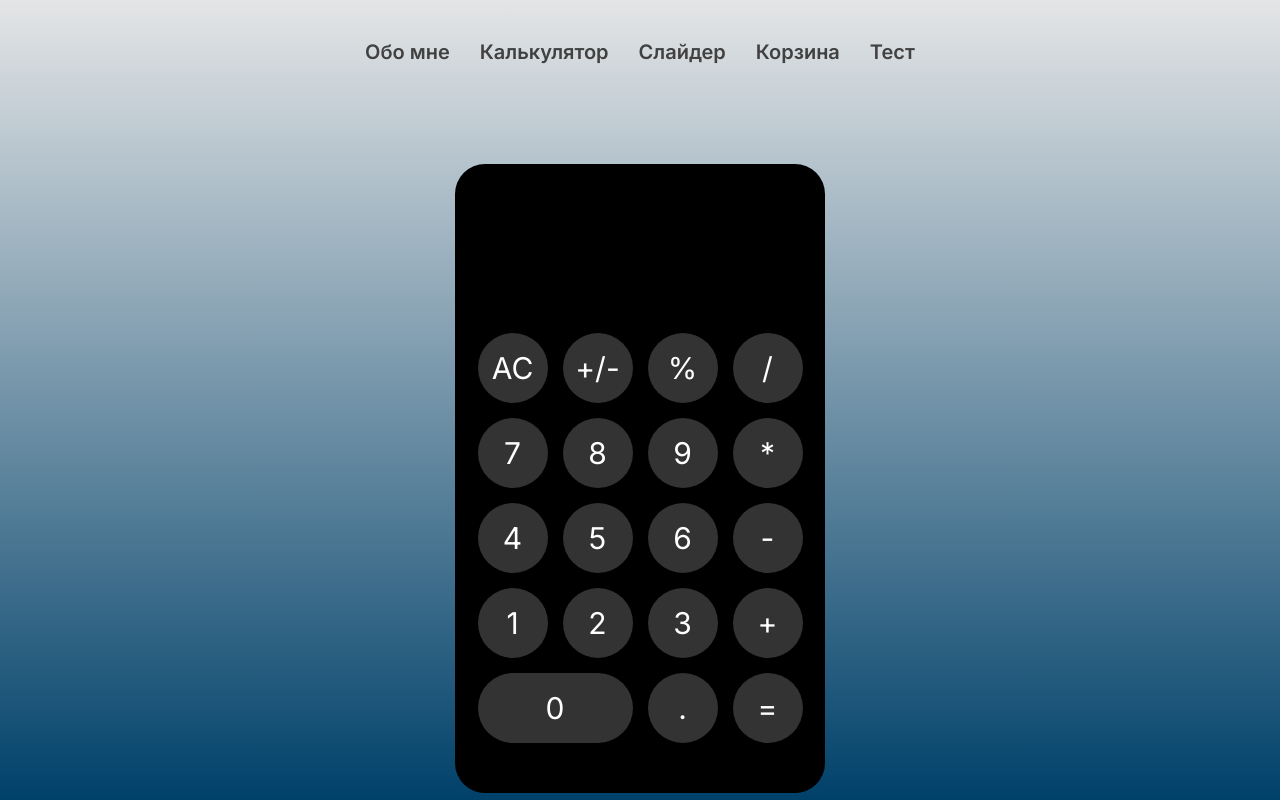
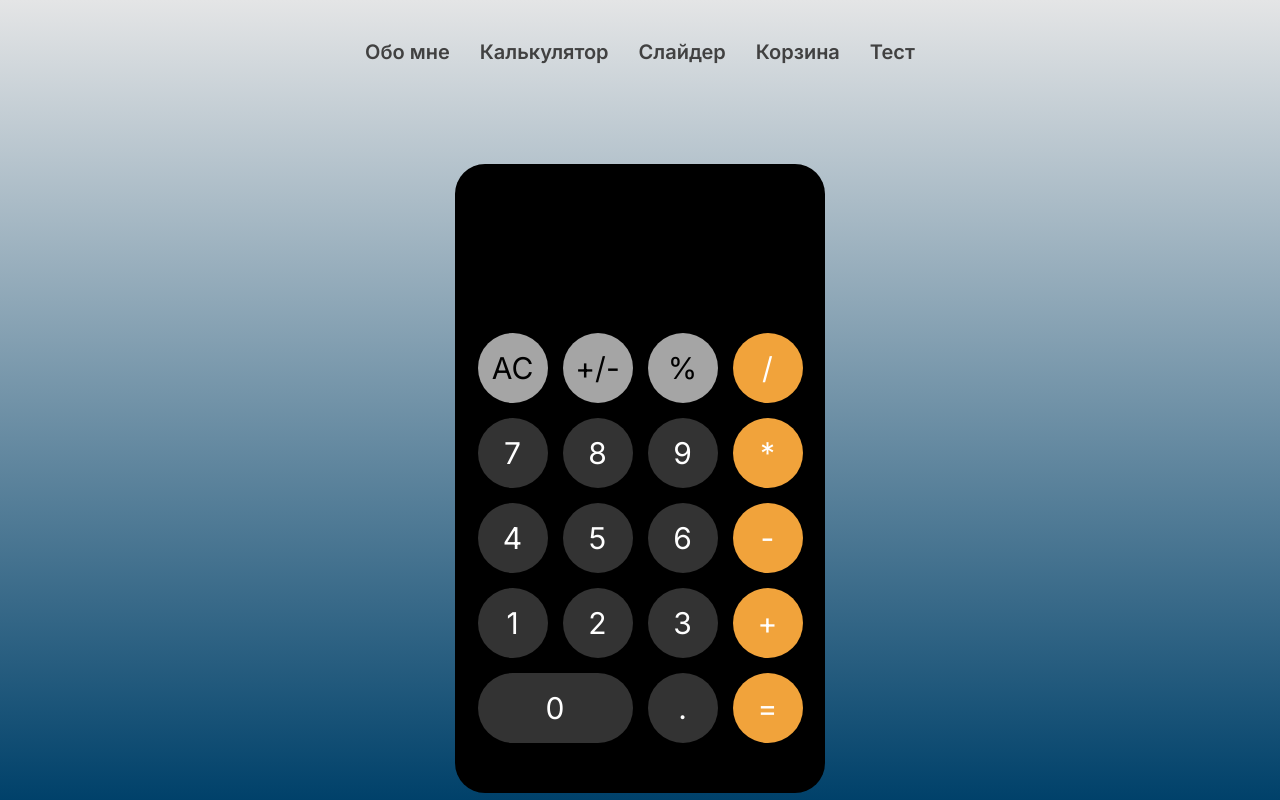
Before and after one commit to nekrulya/react_uust, a React (Create React App) app: page /calc in a window 1280 px wide. Built offline with nearby package versions, Linux system fonts and the light colour scheme.

Commit message:
added colors to calc btns

```diff
--- a/src/pages/Calculator.jsx
+++ b/src/pages/Calculator.jsx
@@ -3,6 +3,13 @@ import CalcBtn from "../components/UI/CalcBtn/CalcBtn";
 
 const Calculator = () => {
   const [expression, setExpression] = useState("");
+  const calculate = (expression) => {
+    try {
+      setExpression(eval(expression));
+    } catch (e) {
+      setExpression('ERROR');
+    }
+  }
 
   return (
     <div className="calculator">
@@ -14,7 +21,7 @@ const Calculator = () => {
           onKeyDown={(event) => {
             console.log(event);
             if (event.key === "Enter") {
-              setExpression(eval(expression));
+              calculate(expression);
             }
           }}
         />
@@ -23,24 +30,32 @@ const Calculator = () => {
         <div className="btns_row">
           <CalcBtn
             value={"AC"}
+            style={{ backgroundColor: '#A5A5A5', color: '#000' }}
             onClick={(event) => {
               setExpression("");
             }}
           />
           <CalcBtn
             value={"+/-"}
+            style={{ backgroundColor: '#A5A5A5', color: '#000' }}
             onClick={(event) => {
               setExpression(Number(expression) * -1);
             }}
           />
           <CalcBtn
             value={"%"}
+            style={{ backgroundColor: '#A5A5A5', color: '#000' }}
             onClick={(event) => {
-              setExpression(eval(expression / 100));
+              try {
+                setExpression(eval(expression / 100));
+              } catch (e) {
+                setExpression('ERROR');
+              }
             }}
           />
           <CalcBtn
             value={"/"}
+            style={{ backgroundColor: '#F1A33B' }}
             onClick={(event) => {
               setExpression(expression + "/");
             }}
@@ -67,6 +82,7 @@ const Calculator = () => {
           />
           <CalcBtn
             value={"*"}
+            style={{ backgroundColor: '#F1A33B' }}
             onClick={(event) => {
               setExpression(expression + "*");
             }}
@@ -93,6 +109,7 @@ const Calculator = () => {
           />
           <CalcBtn
             value={"-"}
+            style={{ backgroundColor: '#F1A33B' }}
             onClick={(event) => {
               setExpression(expression + "-");
             }}
@@ -119,6 +136,7 @@ const Calculator = () => {
           />
           <CalcBtn
             value={"+"}
+            style={{ backgroundColor: '#F1A33B' }}
             onClick={(event) => {
               setExpression(expression + "+");
             }}
@@ -140,8 +158,9 @@ const Calculator = () => {
           />
           <CalcBtn
             value={"="}
+            style={{ backgroundColor: '#F1A33B' }}
             onClick={(event) => {
-              setExpression(eval(expression));
+              calculate(expression);
             }}
           />
         </div>
```
